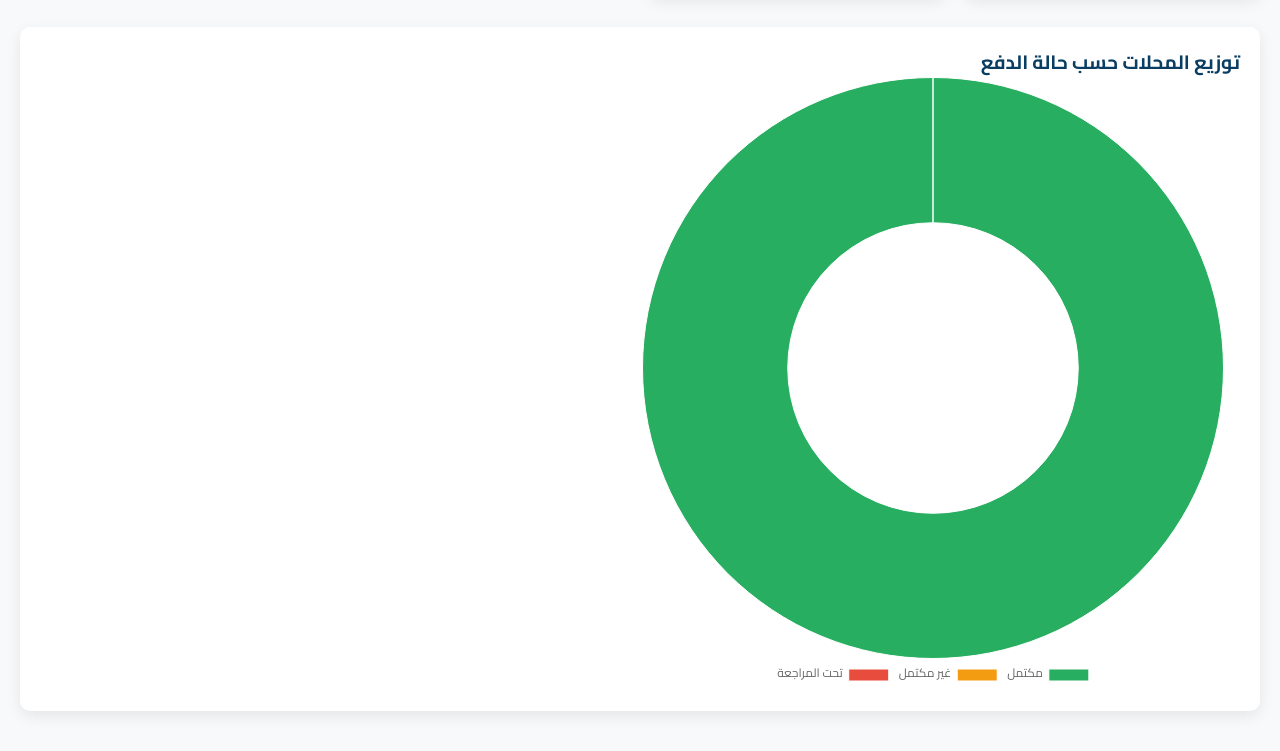
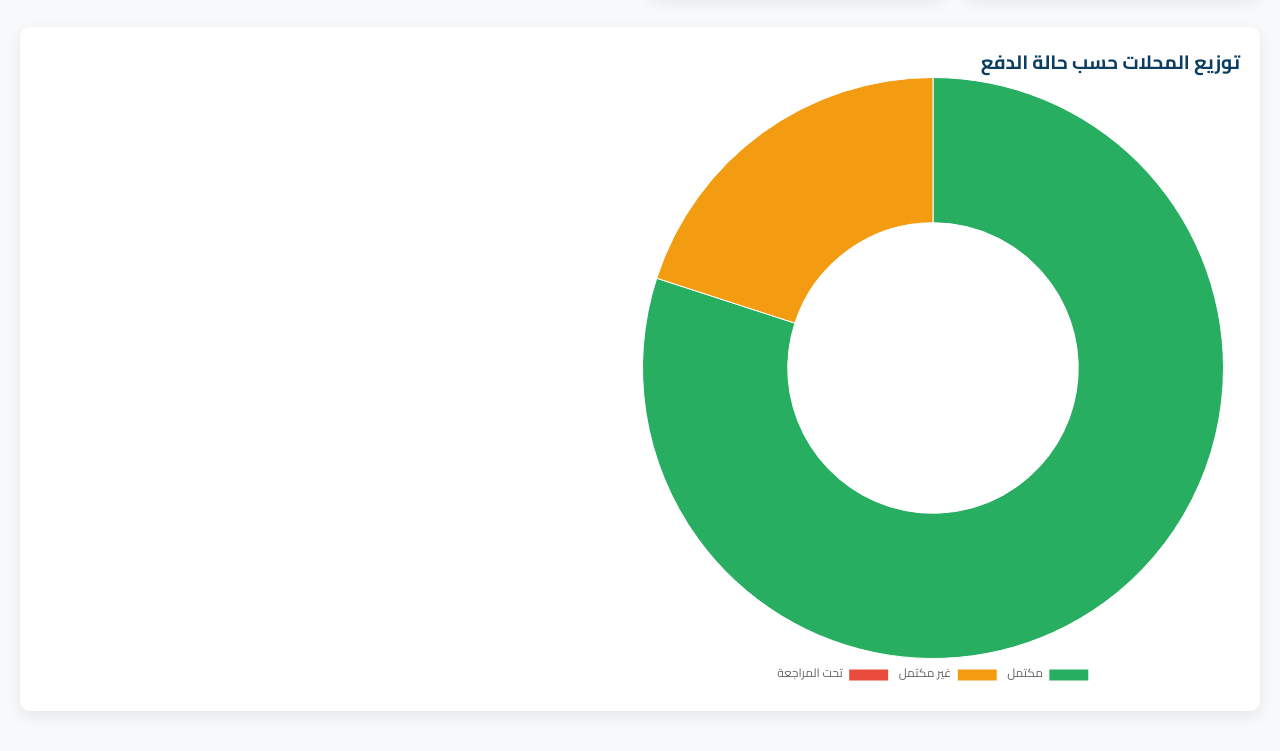
Before and after one commit to alahlisc/Investment-project, a plain HTML site: page index.html in a window 1280 px wide. Shown: the part 711-1462 px from the top of the page. Drawn offline with nearby package versions, Linux system fonts and the light colour scheme.

Commit message:
Update index.html
updata

```diff
--- a/index.html
+++ b/index.html
@@ -904,7 +904,7 @@
           <span>التاريخ:</span>
           <span id="receiptDate"></span>
         </div>
-        <div class="receuitem">
+        <div class="receipt-item">
           <span>اسم المستأجر:</span>
           <span id="receiptTenantName">-</span>
         </div>
@@ -1075,7 +1075,7 @@
           "القيمة المدفوعة ": 60000,
           "رقم الايصال": 1144,
           "اتباث الهوية": "cfyznlk2",
-          "رقم االهاتف": ""
+          "رقم االهاتf": ""
         },
         {
           "Unnamed: 0": 4,
@@ -1087,7 +1087,7 @@
           "مقدم العقد": 60000,
           "Unnamed: 7": 20000,
           "تاريخ اخر سداد": "2024-12-31",
-          "الباقي": 0,
+          "الباقi": 0,
           "تاريخ بداية العقد": "2021-06-01",
           "تاريخ نهاية العقد": "2041-05-31",
           "ملاحظات": "مستوفي مع تعديل العقد",
@@ -1103,10 +1103,10 @@
           "الدور": 0,
           "رقم المحل": 6,
           "الايجار": 1500,
-          "mقدم العقد": 60000,
+          "مقدم العقد": 60000,
           "Unnamed: 7": 20000,
           "تاريخ اخر سداد": "2024-12-31",
-          "الباقi": 30000,
+          "الباقي": 30000,
           "تاريخ بداية العقد": "2021-06-01",
           "تاريخ نهاية العقد": "2041-05-31",
           "ملاحظات": "غير مكتمل الدفع",
@@ -1709,7 +1709,7 @@
 
       // تحديث بيانات الواصل
       document.getElementById('receiptTenantName').textContent = currentTenant['المستاجر '] || '';
-      document.getElementById('receuitShopNumber').textContent = currentTenant['رقم المحل'] || '';
+      document.getElementById('receiptShopNumber').textContent = currentTenant['رقم المحل'] || '';
 
       const rentAmount = parseFloat(currentTenant['الايجار'] || 0);
       document.getElementById('receiptRent').textContent = `${rentAmount.toLocaleString()} د.ل`;
```
